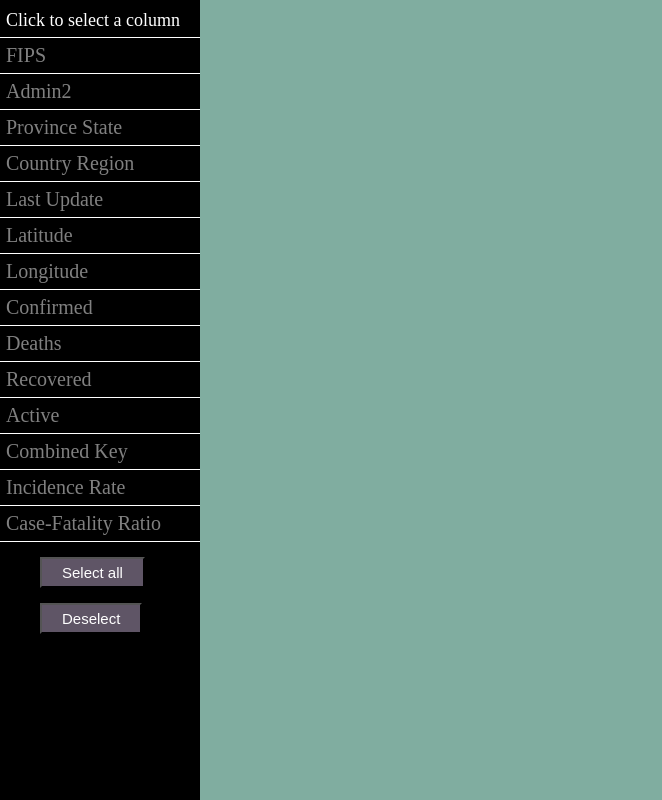
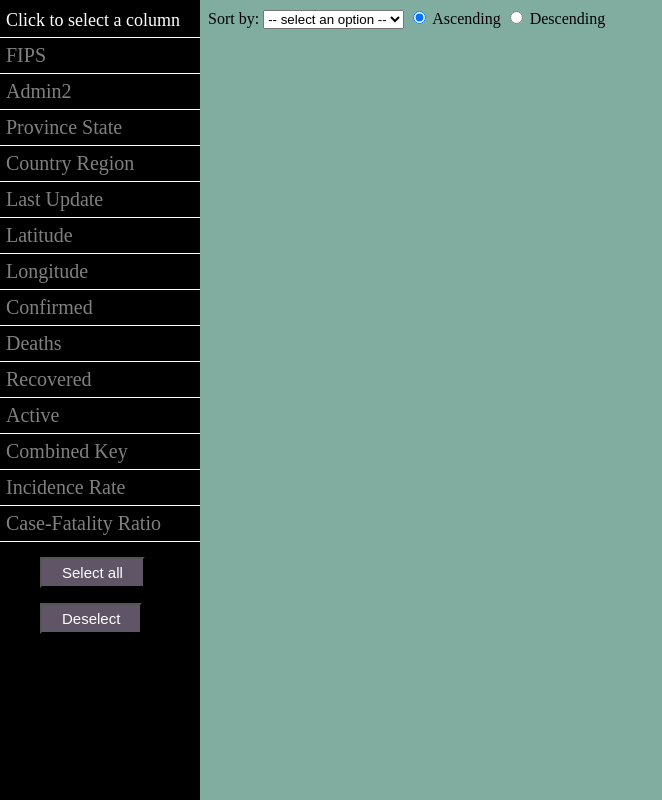
Before and after one commit to sberk97/covid19-mongo, a PHP site: page / in a window 1280 px wide. Shown: the whole page, without its empty margins (0-662 px from the left). Run offline with PHP 8.4, Linux system fonts and the light colour scheme.

Commit message:
Added sort by

```diff
--- a/index.php
+++ b/index.php
@@ -115,6 +115,30 @@
       <label for="case-fatality-ratio-display">Display?</label><input id="case-fatality-ratio-display" type="checkbox" checked/>
       <label for="case-fatality-ratio-exists">Should exists?</label><input id="case-fatality-ratio-exists" type="checkbox" checked/>
     </div>
+    <div>
+      <label for="sort-by">Sort by:</label>
+      <select name="sort-by" id="sort-by">
+        <option hidden disabled selected value> -- select an option -- </option>
+        <option value="fips">FIPS</option>
+        <option value="admin2">Admin2</option>
+        <option value="province-state">Province State</option>
+        <option value="country-region">Country Region</option>
+        <option value="last-update">Last Update</option>
+        <option value="latitude">Latitude</option>
+        <option value="longitude">Longitude</option>
+        <option value="confirmed">Confirmed</option>
+        <option value="deaths">Deaths</option>
+        <option value="recovered">Recovered</option>
+        <option value="active">Active</option>
+        <option value="combined-key">Combined Key</option>
+        <option value="incidence-rate">Incidence Rate</option>
+        <option value="case-fatality-ratio">Case-Fatality Ratio</option>
+      </select>
+      <input type="radio" id="ascending" name="asc-desc" value="ascending" checked>
+      <label for="ascending">Ascending</label>
+      <input type="radio" id="descending" name="asc-desc" value="descending">
+      <label for="descending">Descending</label>
+    </div>
   </div>
 </body>
 </html>
```
